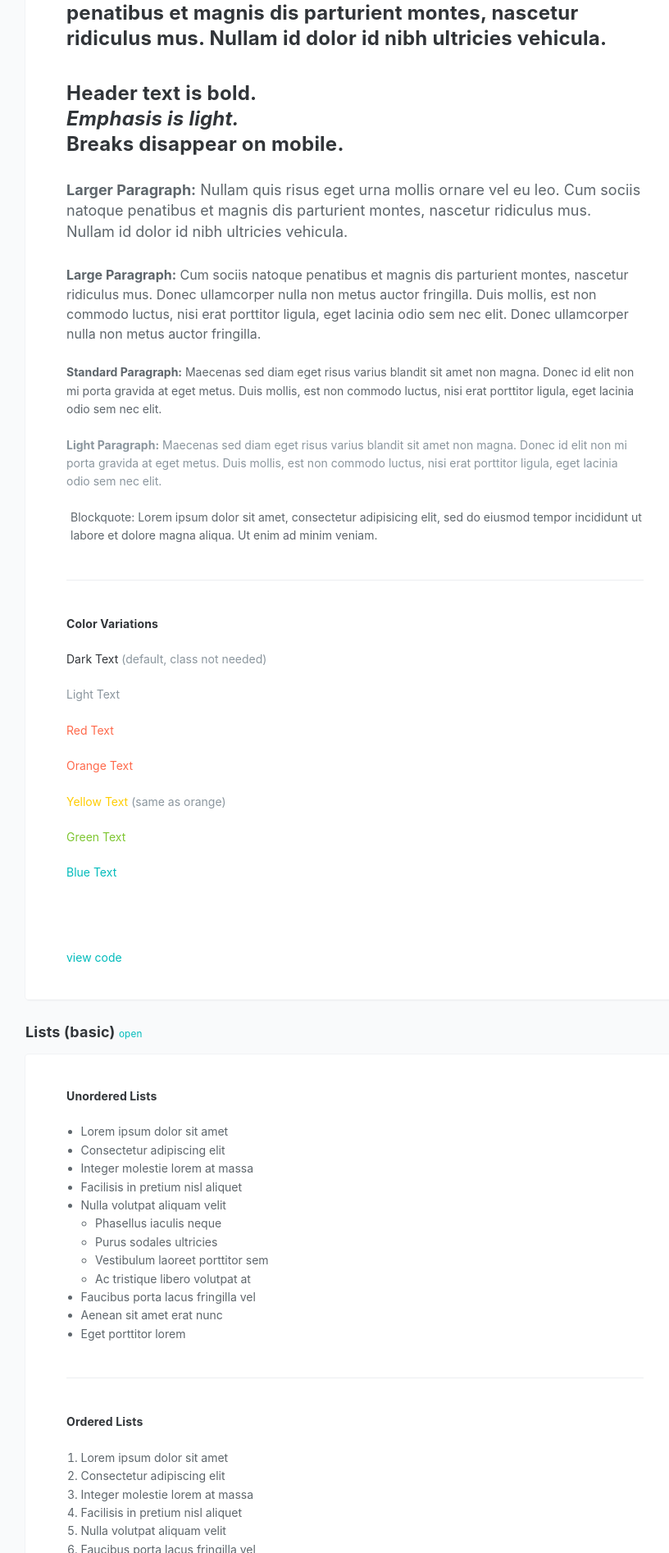
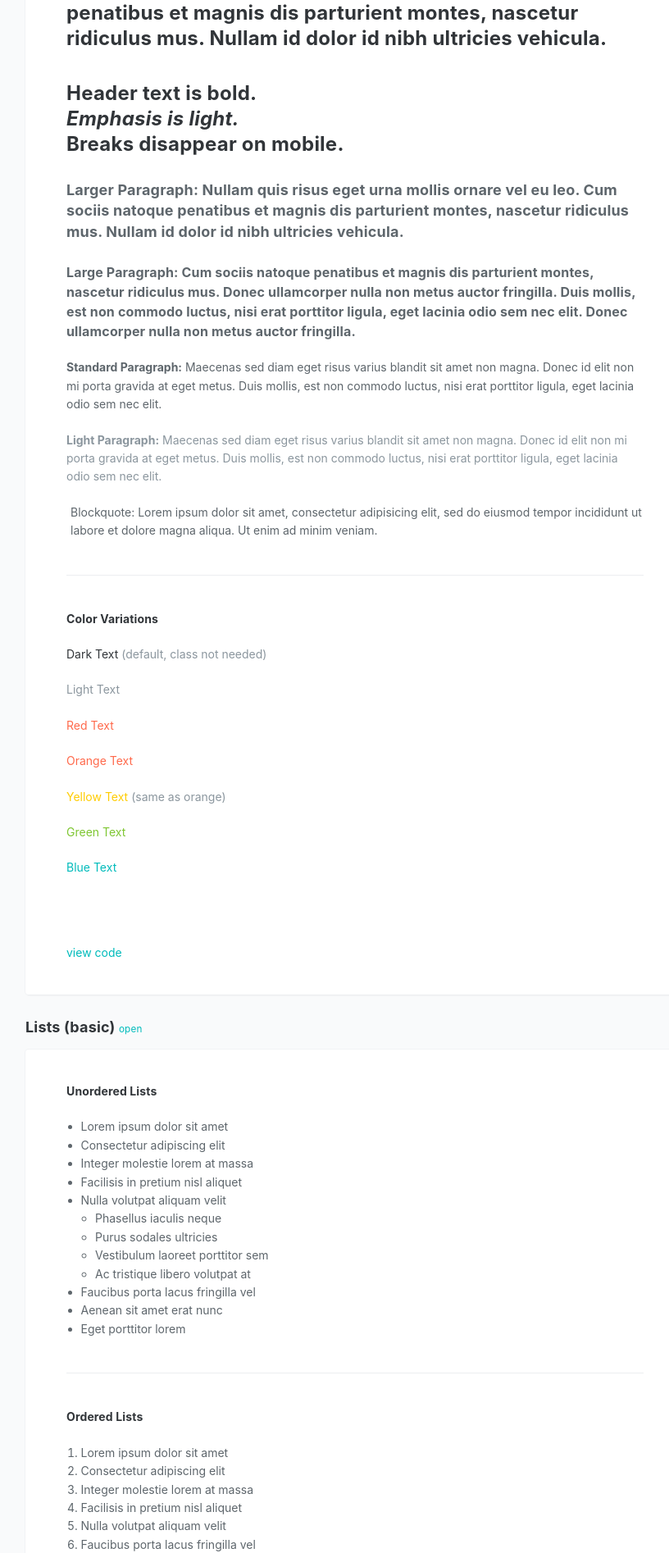
Before and after one commit to dbt-labs/dbt-styleguide, a Jekyll site: the page built from _docs/styles.md, in a window 1280 px wide. Shown: the part 1866-3760 px from the top of the page at 82% size, without its empty margins (351-1167 px from the left). Built offline with Jekyll 4.4.1, drawn with Linux system fonts in a browser that asks for light colours; some web fonts are replaced.

Commit message:
Add classes to tag styles and cleanup some fragmented rules

```diff
--- a/_includes/sass/base/_images.scss
+++ b/_includes/sass/base/_images.scss
@@ -1,4 +1,4 @@
-img {
+img, .img {
 	display: block;
 	max-width: 100%;
 }
--- a/_includes/sass/base/_type.scss
+++ b/_includes/sass/base/_type.scss
@@ -1,4 +1,4 @@
-body {
+body, .dbt-cloud-body {
 	@include font-size-base;
 	font-family: $font-family-base;
 	background: $body-bg;
@@ -28,19 +28,19 @@
 
 iframe { margin: 0; display: block; }
 label { margin: .5em 0; font-weight: normal; }
-hr { margin: 3em 0; border-top: 1px solid $hr-border;
+hr, .hr { margin: 3em 0; border-top: 1px solid $hr-border;
 	&.short { margin: 1.5em 0; }
 }
-blockquote, ul, ol, p, .field, .table { margin: 1.5em 0; }
-#{h()} { margin: 1.5em 0 .5em; }
-ul, ol { padding-left: 1.25em; }
+p, .field, .table { margin: 1.5em 0; }
+#{h()}, .text-base, .text-large, .text-larger, .text-largest { margin: 1.5em 0 .5em; }
+ul, ol, .ul, .ol { margin: 1.5em 0; padding-left: 1.25em; }
 dl { dt + dd { margin-bottom: 1em; } }
-blockquote { padding: 0; font-size: inherit; }
+blockquote {  margin: 1.5em 0; padding: 0; font-size: inherit; }
 
 // SIZES -------------------------------------------------------
 
 small, .small, .text-small { @include font-size-small; }
-#{h()} { font-weight: bold; letter-spacing: .01em; }
+#{h()}, .text-base, .text-large, .text-larger, .text-largest { font-weight: bold; letter-spacing: .01em; }
 #{h(5,6)}, .text-base { @include font-size-base; }
 #{h(4)}, .text-large { @include font-size-large; }
 #{h(3)}, .text-larger { @include font-size-larger; }
```
